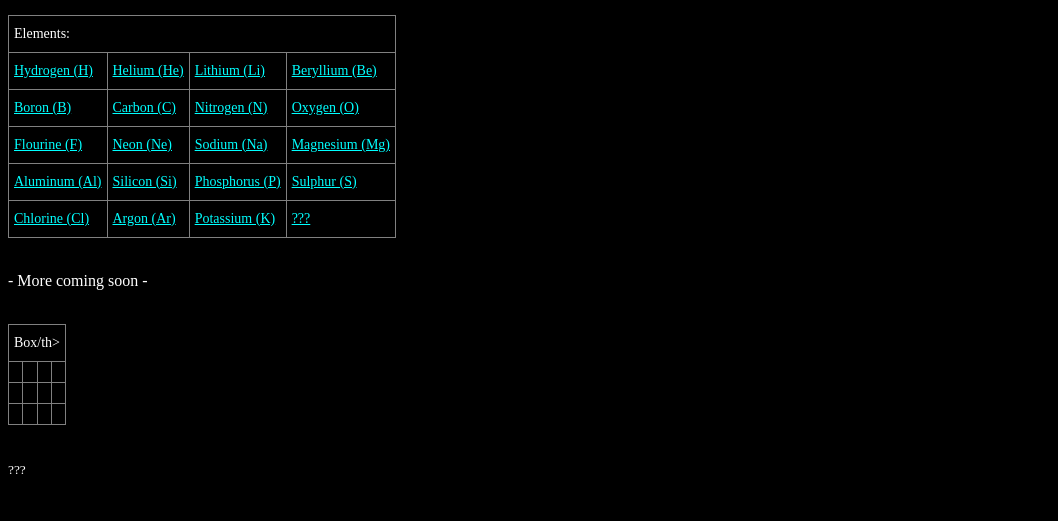
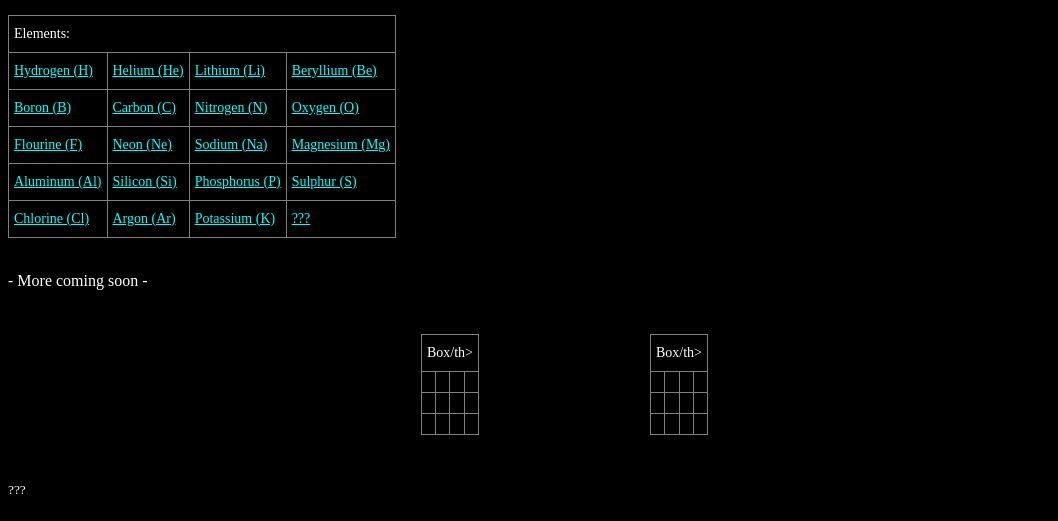
Before and after one commit to dcs4skjvxb10/c1k1s7bp9plrj.info, a plain HTML site: page index.html in a window 1280 px wide. Shown: the part 636-1157 px from the top of the page, without its empty margins (0-1058 px from the left). Drawn offline with Linux system fonts and the light colour scheme.

Commit message:
Update index.html

```diff
--- a/index.html
+++ b/index.html
@@ -81,6 +81,9 @@ body {background-color: black; color: white;} a {color: cyan;}
 <br>
 <p>- More coming soon -</p>
 <br>
+<table width="760" border="0" cellspacing="0" cellpadding="10" align="center">
+  <tr>
+    <td align="center">
 <table class="tg">
 <thead>
   <tr>
@@ -107,7 +110,38 @@ body {background-color: black; color: white;} a {color: cyan;}
     <td class="tg-0pky"><a href=' .html'> </a></td>
   </tr>
 </tbody>
+</table> </td>
+
+    <td><table class="tg">
+<thead>
+  <tr>
+    <th class="tg-0pky" colspan="4">Box/th>
+  </tr>
+</thead>
+<tbody>
+  <tr>
+    <td class="tg-0pky"><a href=' .html'> </a></td>
+    <td class="tg-0pky"><a href=' .html'> </a></td>
+    <td class="tg-0pky"><a href=' .html'> </a></td>
+    <td class="tg-0pky"><a href=' .html'> </a></td>
+  </tr>
+  <tr>
+    <td class="tg-0pky"><a href=' .html'> </a></td>
+    <td class="tg-0pky"><a href=' .html'> </a></td>
+    <td class="tg-0pky"><a href=' .html'> </a></td>
+    <td class="tg-0pky"><a href=' .html'> </a></td>
+  </tr>
+  <tr>
+    <td class="tg-0pky"><a href=' .html'> </a></td>
+    <td class="tg-0pky"><a href=' .html'> </a></td>
+    <td class="tg-0pky"><a href=' .html'> </a></td>
+    <td class="tg-0pky"><a href=' .html'> </a></td>
+  </tr>
+</tbody>
+</table></td>
+  </tr>
 </table>
+
 <br>
 <p><sup>???<sup></p>
 </body>
```
